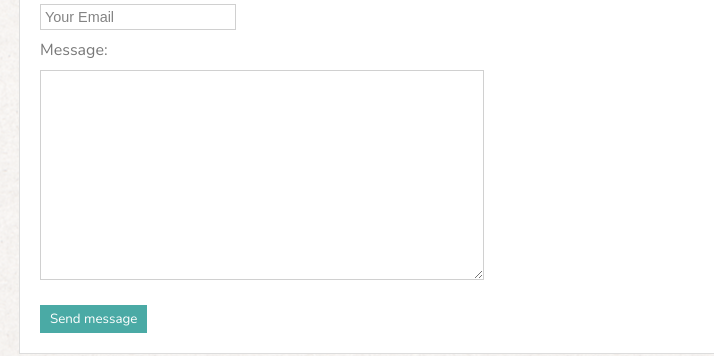
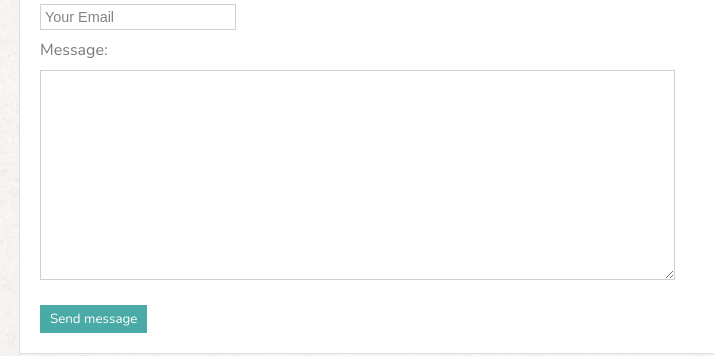
Before and after one commit to iamtheluckyest/Responsive-Portfolio, a plain HTML site: page contact.html in a window 1280 px wide. Shown: the part 303-659 px from the top of the page, 81-795 px from the left. Drawn offline with nearby package versions, Linux system fonts and the light colour scheme.

Commit message:
fix textarea

```diff
--- a/assets/css/style.css
+++ b/assets/css/style.css
@@ -217,7 +217,9 @@ textarea {
 	padding:4px;
 	font-family: inherit;
 	border: 1px solid #cccccc;
+	width:90%;
 }
+
 
 /*** PORTFOLIO PAGE ***/
 .portfolio-row {
--- a/contact.html
+++ b/contact.html
@@ -43,7 +43,7 @@
 								<p>Email:</p>
 								<input type="text" name="Email" value="Your Email">
 								<p>Message:</p>
-								<textarea name="message" rows="10" cols="50" wrap="hard"></textarea>
+								<textarea name="message" rows="10" wrap="hard"></textarea>
 								<br>
 								<br>
 								<input type="submit" value="Send message">
```
